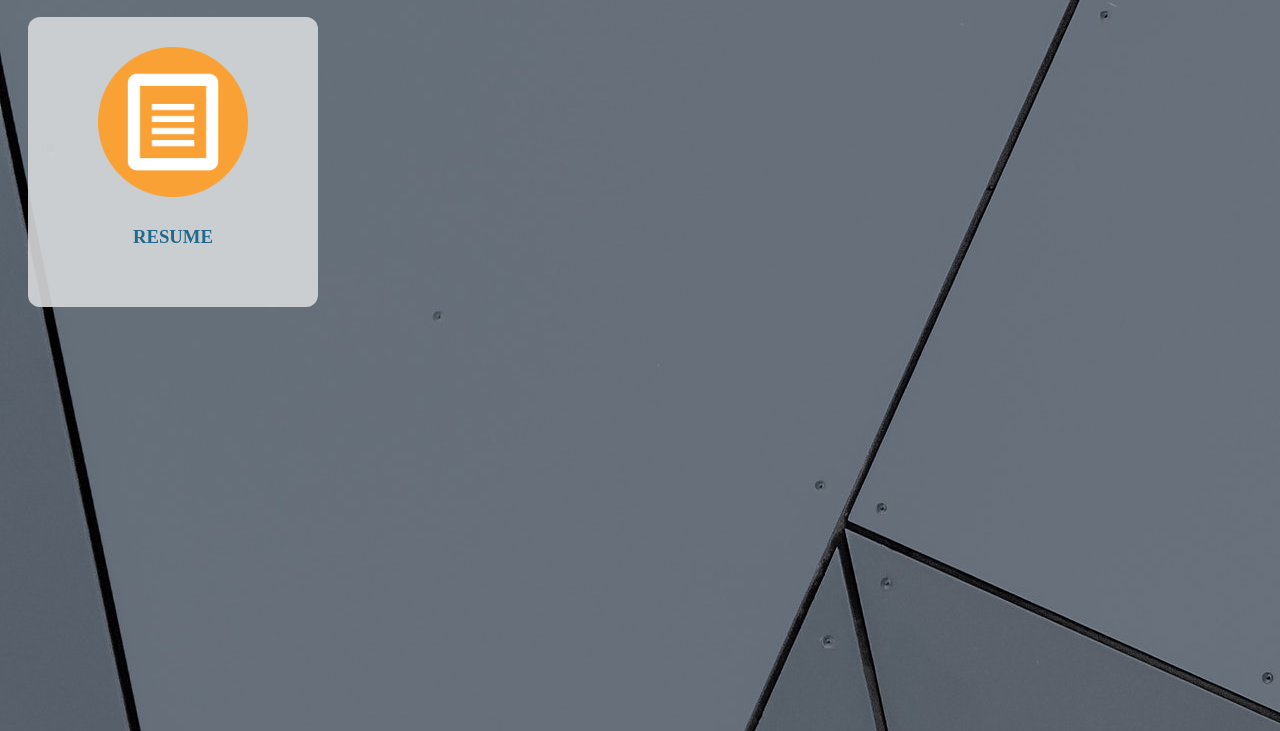
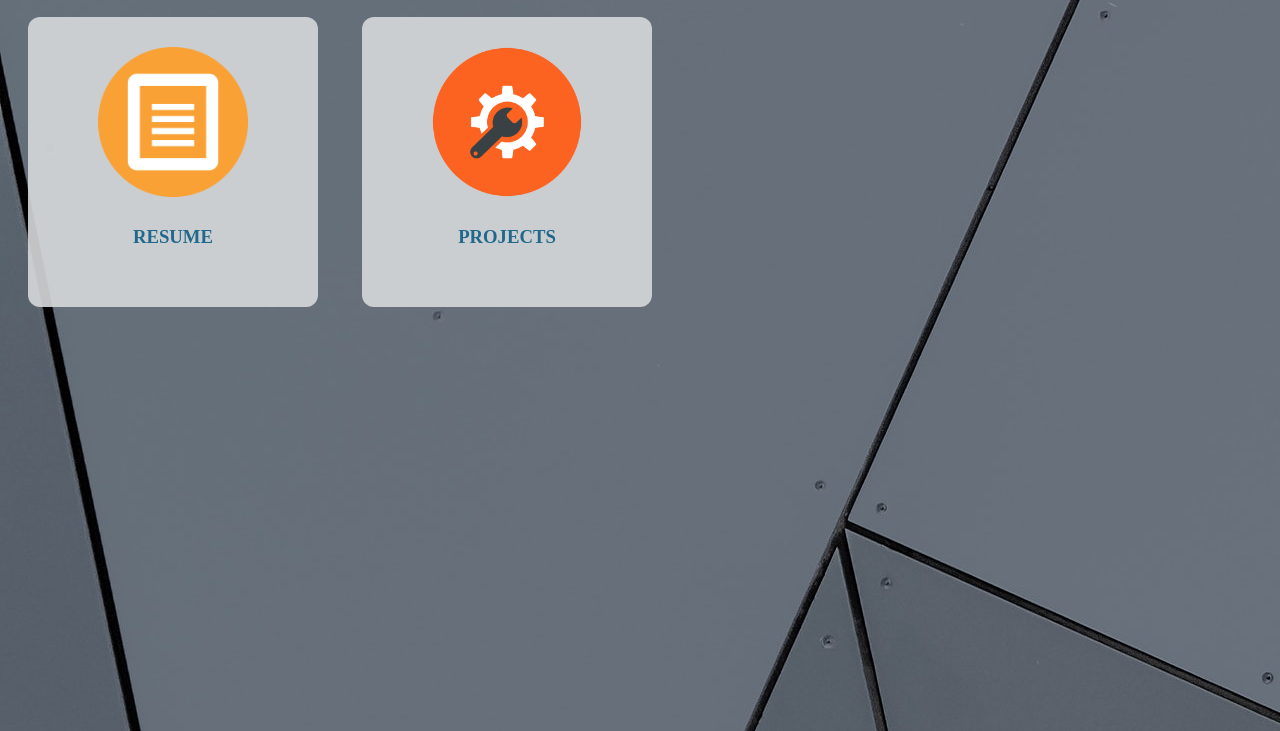
Before and after one commit to jtiller/jtiller.github.io, a plain HTML site: page index.html in a window 1280 px wide. Shown: the part 69-800 px from the top of the page. Drawn offline with Linux system fonts and the light colour scheme; a web font is replaced by a local one.

Commit message:
added second icon and had resume linked

```diff
--- a/index.html
+++ b/index.html
@@ -6,12 +6,24 @@
 </head>
 
 <body>
+
+
 	<div class = my_name>Jackson Tiller</div>
+
+<!-- *************FIRST ICON*************************-->
 	<div class="left">
+      <a href = "my_resume.pdf">
+      	<img src="images/resume_icon.png" alt="Resume">
+     	</a>
+      <center><h3>RESUME</h3></center>
+  </div>
 
-      <img src="images/resume_icon.png" alt="Resume">
+<!-- *************SECOND ICON*************************-->
+  <div class="mid">
+			 <img src="images/projects_icon.png" alt="Resume">
+			 <center><h3>PROJECTS</h3></center>
+  </div>
 
-      <center><h3>RESUME</h3></center>
- </div>
+
 </body>
 </html>
--- a/styles.css
+++ b/styles.css
@@ -26,6 +26,13 @@ body {
     color: #20698c;
 }
 
+.left:hover ,.right:hover, .mid:hover{
+  background-color: white;
+  -webkit-transition-duration: 0.4s; /* Safari */
+    transition-duration: 0.4s;
+    cursor: pointer;
+  }
+
 .left img {
     display: block;
     margin: auto;
@@ -33,3 +40,11 @@ body {
     width: 150px;
     height: 150px;
 }
+
+.mid img {
+    display: block;
+    margin: auto;
+    padding: 10px;
+    width: 150px;
+    height: 150px;
+}
```
Also changed, not shown: images/projects_icon.png (added), 1 other file.
